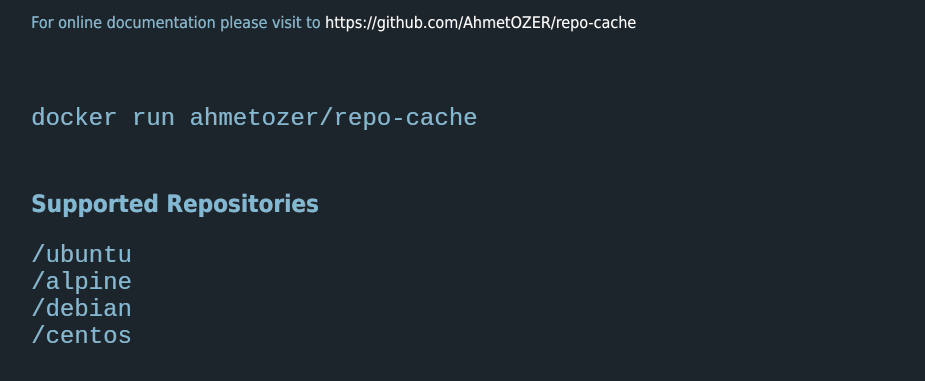
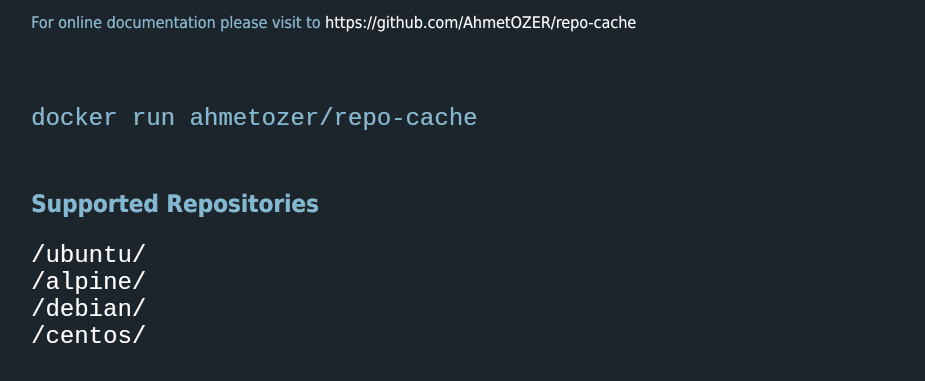
Before and after one commit to AhmetOZER/repo-cache, a plain HTML site: page index.html in a window 1280 px wide. Shown: the part 103-484 px from the top of the page, without its empty margins (161-1086 px from the left). Drawn offline with Linux system fonts and the light colour scheme.

Commit message:
update home.page

```diff
--- a/index.html
+++ b/index.html
@@ -39,10 +39,10 @@
 <h2>Supported Repositories</h2>
 
 <pre>
-/ubuntu
-/alpine
-/debian
-/centos
+<a href='/ubuntu/'>/ubuntu/</a>
+<a href='/alpine/'>/alpine/</a>
+<a href='/debian/'>/debian/</a>
+<a href='/centos/'>/centos/</a>
 </pre>
 </div>
 
```
